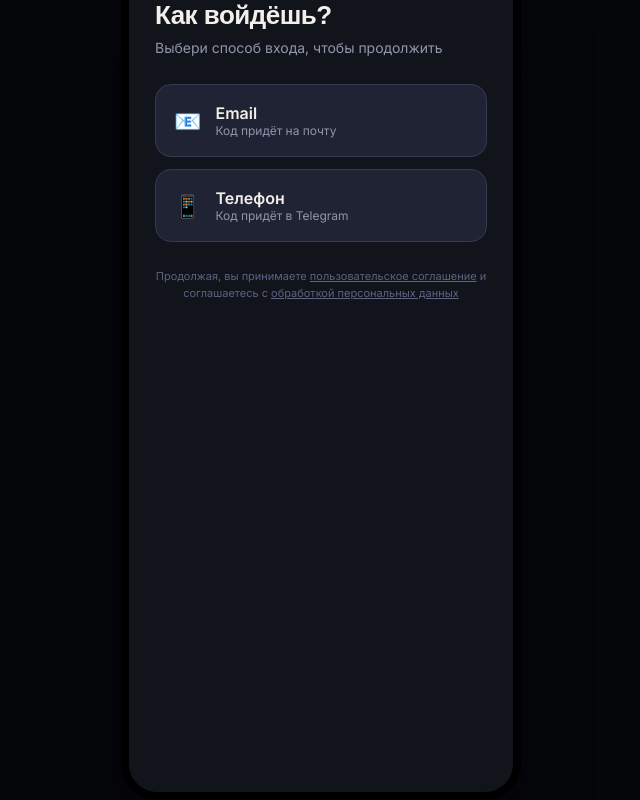
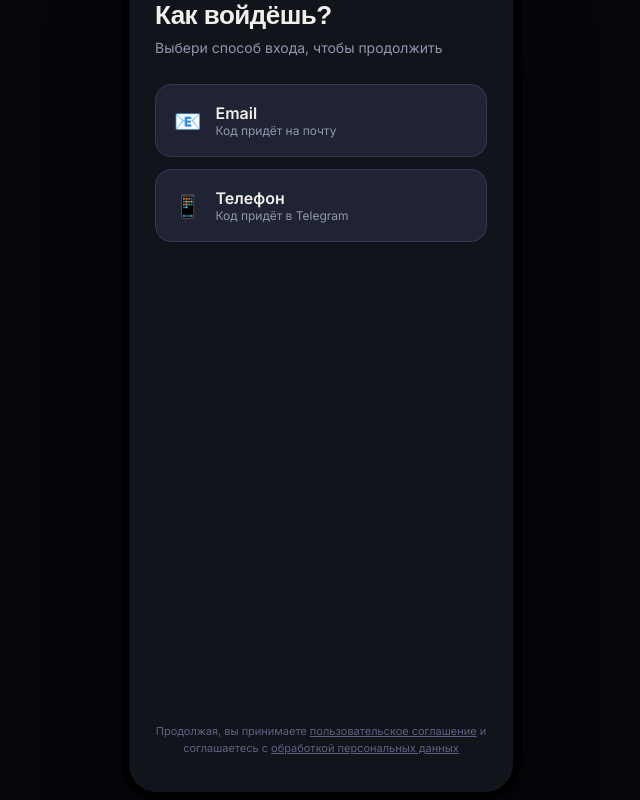
Before and after one commit to gredeskulandrey/sbor-app, a React (Vite) app: page / in a window 1280 px wide. Both pictures are taken after a click on the button "Далее". Shown: the part 76-876 px from the top of the page, without its empty margins (319-959 px from the left). Built offline with nearby package versions, Linux system fonts and the light colour scheme; no server answers; a web font is replaced by a local one.

Commit message:
AuthChoice.jsx

```diff
--- a/src/screens/AuthChoice.jsx
+++ b/src/screens/AuthChoice.jsx
@@ -23,7 +23,7 @@ export default function AuthChoice({ onEmail, onPhone }) {
           </div>
         </div>
 
-        <p style={{ fontSize: 11, color: 'var(--text-faint)', textAlign: 'center', marginTop: 14, lineHeight: 1.5 }}>
+        <p style={{ fontSize: 11, color: 'var(--text-faint)', textAlign: 'center', marginTop: 'auto', paddingTop: 14, lineHeight: 1.5 }}>
           Продолжая, вы принимаете{' '}
           <a href="https://sbor-app.vercel.app/#" target="_blank" rel="noreferrer" style={{ color: 'var(--text-faint)', textDecoration: 'underline' }}>
             пользовательское соглашение
```
